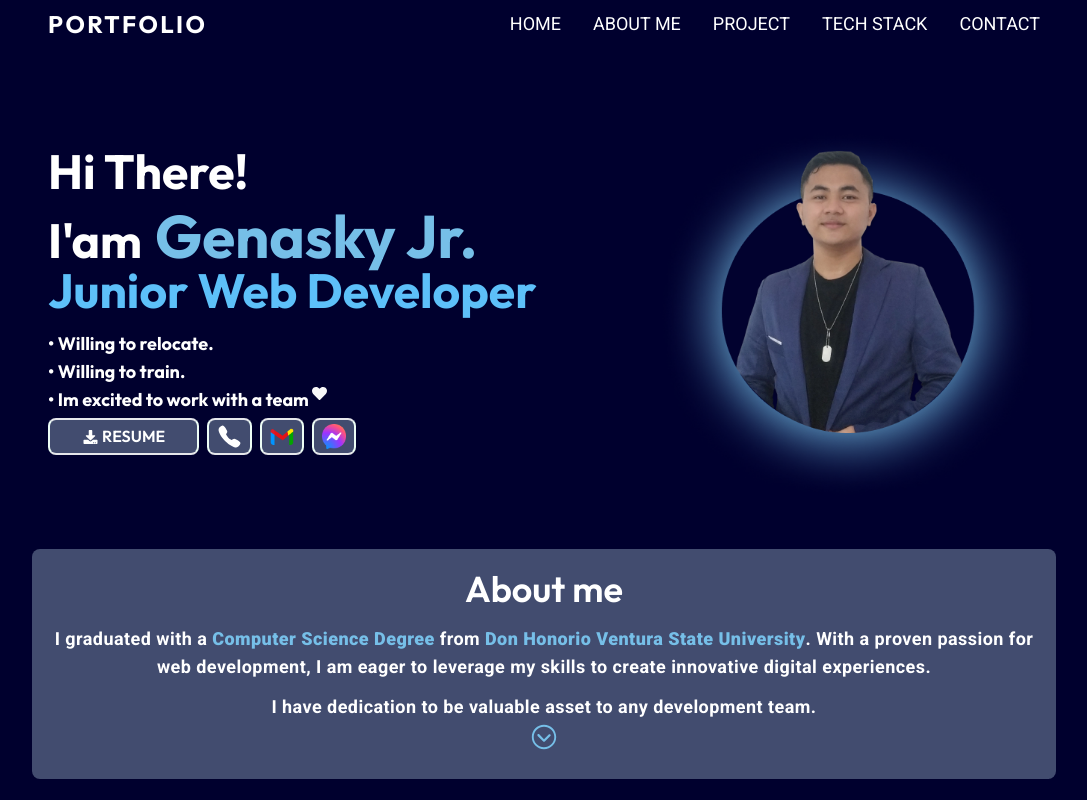
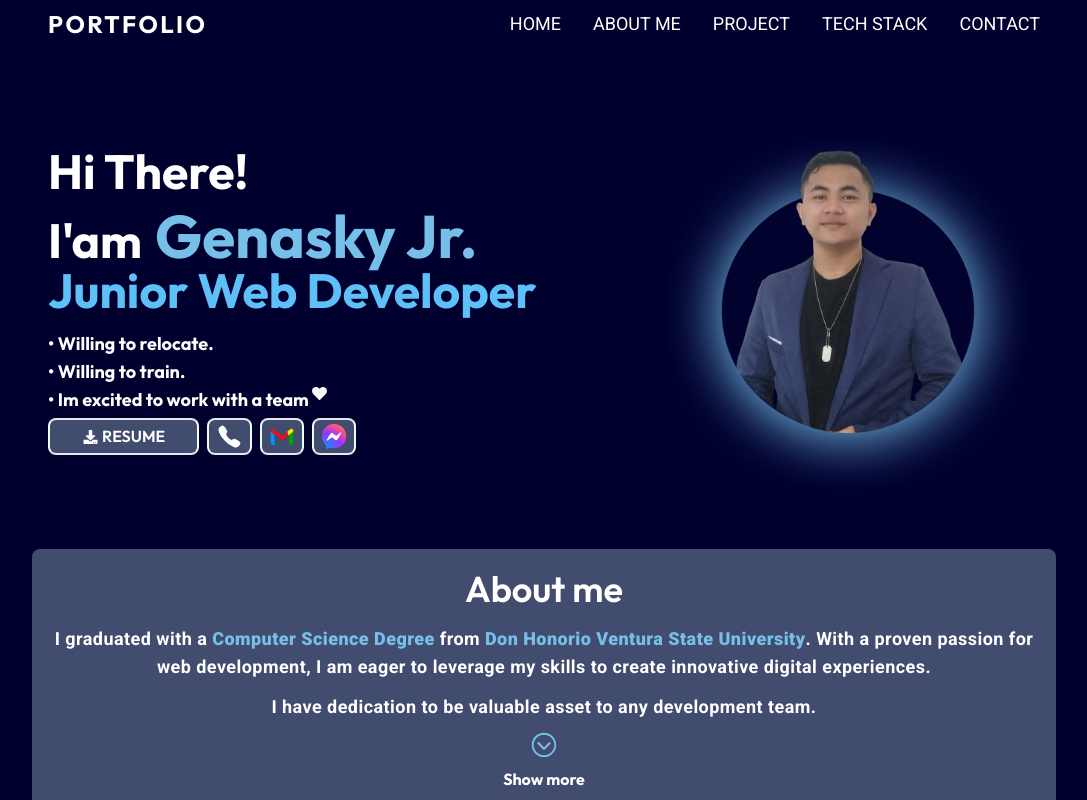
Before and after one commit to genaskyjr/portfolio, a React (Vite) app: page / in a window 1280 px wide. Shown: the top 800 px of the page, without its empty margins (96-1183 px from the left). Built offline with nearby package versions, Linux system fonts and the light colour scheme; what tailwindcss-animated would draw is missing.

Commit message:
added show more in about me components

```diff
--- a/src/About.jsx
+++ b/src/About.jsx
@@ -23,8 +23,10 @@ function About(){
             sm:text-sm md:text-base lg:text-lg">I have dedication to be valuable asset to any development team.</p>
 
 
-            <IoIosArrowDropdown size={30} onClick={handleIsExpand} className={`${isExpand ? "rotate-180 " : "animate-bounce mx-auto  animate-infinite"} text-[#76BFE8] mx-auto mt-2 hover:cursor-pointer `}/>
+            <IoIosArrowDropdown di="icon" size={30} onClick={handleIsExpand} className={`${isExpand ? "rotate-180 " : "animate-bounce mx-auto  animate-infinite"} text-[#76BFE8] mx-auto mt-4 hover:cursor-pointer `}/>
 
+            <p onClick={handleIsExpand} className=' font-outfit font-bold text-xs
+                sm:text-sm md:text-base text-center'>Show more</p>
 
             <div className={`${isExpand ? "mt-3 animate-fade-down animate-once animate-duration-1000 animate-delay-100" : "hidden "}
             mx-auto flex flex-col gap-y-2 border p-4 max-w-screen-md`}>
```
